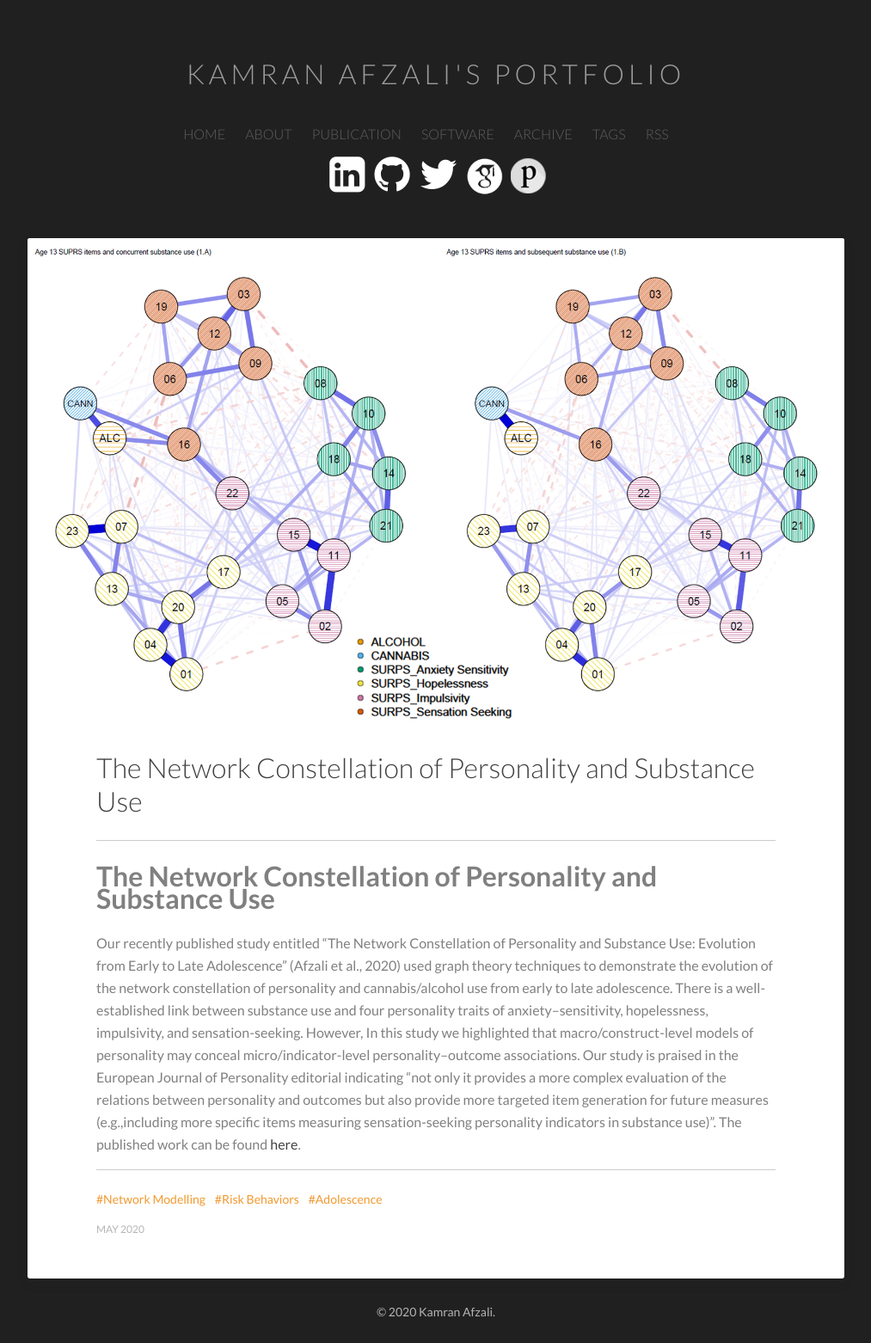
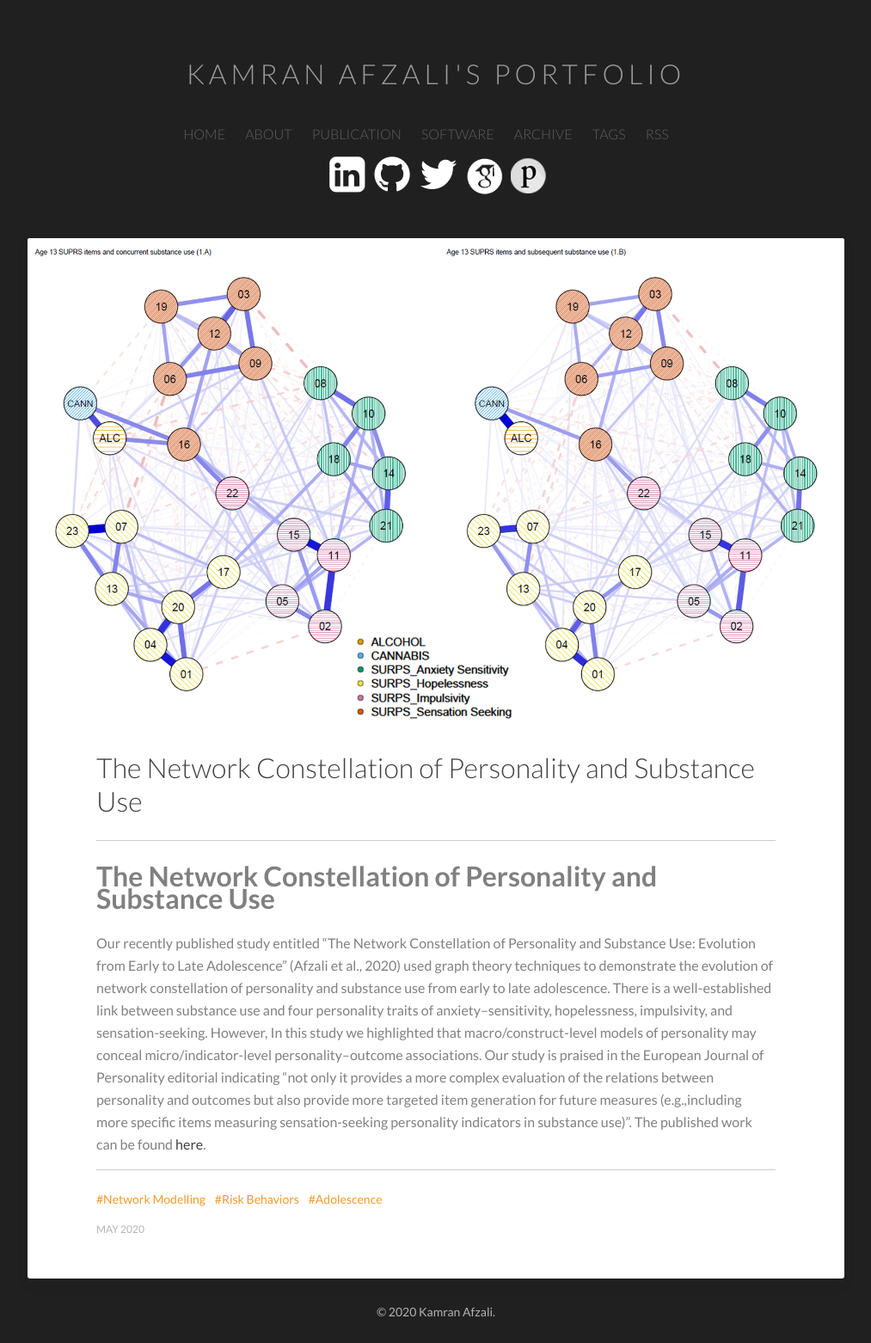
Before and after one commit to Kamran-Afzali/Kamran-Afzali.github.io, a Jekyll site: the page built from _posts/2020-5-28-SURPS-Network.md, in a window 1280 px wide. Shown: the whole page at 86% size, without its empty margins (133-1146 px from the left). Built offline with Jekyll 4.4.1, drawn with Linux system fonts in a browser that asks for light colours.

Commit message:
Update 2020-5-28-SURPS-Network.md

```diff
--- a/_posts/2020-5-28-SURPS-Network.md
+++ b/_posts/2020-5-28-SURPS-Network.md
@@ -8,4 +8,4 @@ date-string: May 2020
 ---
 
 # The Network Constellation of Personality and Substance Use
-Our recently published study entitled “The Network Constellation of Personality and Substance Use: Evolution from Early to Late Adolescence” (Afzali et al., 2020) used graph theory techniques to demonstrate the evolution of the network constellation of personality and cannabis/alcohol use from early to late adolescence. There is a well‐established link between substance use and four personality traits of anxiety–sensitivity, hopelessness, impulsivity, and sensation‐seeking. However, In this study we highlighted that macro/construct‐level models of personality may conceal micro/indicator‐level personality–outcome associations. Our study is praised in the European Journal of Personality editorial indicating “not only it provides a more complex evaluation of the relations between personality and outcomes but also provide more targeted item generation for future measures (e.g.,including more specific items measuring sensation-seeking personality indicators in substance use)”. The published work can be found <a href="https://onlinelibrary.wiley.com/doi/abs/10.1002/per.2245">here</a>.
+Our recently published study entitled “The Network Constellation of Personality and Substance Use: Evolution from Early to Late Adolescence” (Afzali et al., 2020) used graph theory techniques to demonstrate the evolution of network constellation of personality and substance use from early to late adolescence. There is a well‐established link between substance use and four personality traits of anxiety–sensitivity, hopelessness, impulsivity, and sensation‐seeking. However, In this study we highlighted that macro/construct‐level models of personality may conceal micro/indicator‐level personality–outcome associations. Our study is praised in the European Journal of Personality editorial indicating “not only it provides a more complex evaluation of the relations between personality and outcomes but also provide more targeted item generation for future measures (e.g.,including more specific items measuring sensation-seeking personality indicators in substance use)”. The published work can be found <a href="https://onlinelibrary.wiley.com/doi/abs/10.1002/per.2245">here</a>.
```
